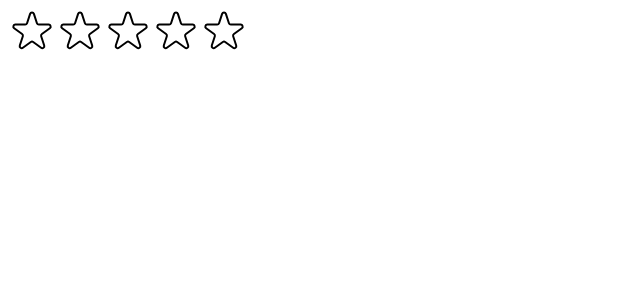
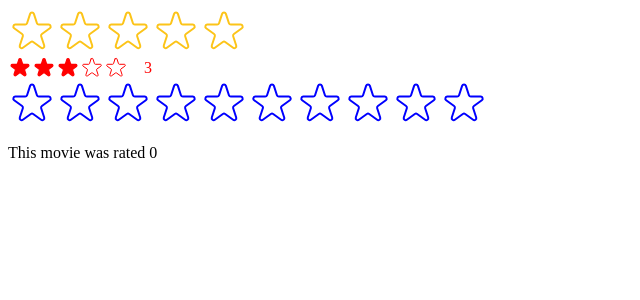
Before and after one commit to naeim-sa/usepopcorn, a React (Create React App) app: page / in a window 1280 px wide. Shown: the top 300 px of the page, without its empty margins (0-640 px from the left). Built offline with nearby package versions, Linux system fonts and the light colour scheme.

Commit message:
Improving Reusability With Props

```diff
--- a/src/StarRating.js
+++ b/src/StarRating.js
@@ -1,4 +1,5 @@
 import { useState } from "react";
+import PropTypes from "prop-types";
 
 const containerStyle = {
   display: "flex",
@@ -10,46 +11,73 @@
   display: "flex",
 };
 
-const textStyle = {
-  lineHeight: "1",
-  margin: "0",
+StarRating.propTypes = {
+  maxRating: PropTypes.number,
+  defaultRating: PropTypes.number,
+  color: PropTypes.string,
+  size: PropTypes.number,
+  messages: PropTypes.array,
+  className: PropTypes.string,
+  onSetRating: PropTypes.func,
 };
 
-export default function StarRating({ maxRating = 5 }) {
-  const [rating, setRating] = useState(0);
+export default function StarRating({
+  maxRating = 5,
+  color = "#fcc419",
+  size = 48,
+  className = "",
+  messages = [],
+  defaultRating = 0,
+  onSetRating,
+}) {
+  const [rating, setRating] = useState(defaultRating);
   const [tempRating, setTempRating] = useState(0);
 
   function handleRating(rating) {
     setRating(rating);
+    onSetRating(rating);
   }
 
+  const textStyle = {
+    lineHeight: "1",
+    margin: "0",
+    color,
+    fontSize: `${size / 1.5}px`,
+  };
+
   return (
-    <div style={containerStyle}>
+    <div style={containerStyle} className={className}>
       <div style={starContainerStyle}>
         {Array.from({ length: maxRating }, (_, i) => (
           <Star
             key={i}
+            full={tempRating ? tempRating >= i + 1 : rating >= i + 1}
             onRate={() => handleRating(i + 1)}
             onHoverIn={() => setTempRating(i + 1)}
             onHoverOut={() => setTempRating(0)}
-            full={tempRating ? tempRating >= i + 1 : rating >= i + 1}
+            color={color}
+            size={size}
           />
         ))}
       </div>
 
-      <p style={textStyle}>{tempRating || rating || ""}</p>
+      <p style={textStyle}>
+        {messages.length === maxRating
+          ? messages[tempRating ? tempRating - 1 : rating - 1]
+          : tempRating || rating || ""}
+      </p>
     </div>
   );
 }
 
-const starStyle = {
-  width: "48px",
-  height: "48px",
-  display: "block",
-  cursor: "pointer",
-};
+function Star({ onRate, full, onHoverIn, onHoverOut, color, size }) {
+  const starStyle = {
+    width: `${size}px`,
+    height: `${size}px`,
+    display: "block",
+    cursor: "pointer",
+  };
 
-function Star({ onRate, full, onHoverIn, onHoverOut }) {
   return (
     <span
       role="button"
@@ -62,8 +90,8 @@
         <svg
           xmlns="http://www.w3.org/2000/svg"
           viewBox="0 0 20 20"
-          fill="#000"
-          stroke="#000"
+          fill={color}
+          stroke={color}
         >
           <path d="M9.049 2.927c.3-.921 1.603-.921 1.902 0l1.07 3.292a1 1 0 00.95.69h3.462c.969 0 1.371 1.24.588 1.81l-2.8 2.034a1 1 0 00-.364 1.118l1.07 3.292c.3.921-.755 1.688-1.54 1.118l-2.8-2.034a1 1 0 00-1.175 0l-2.8 2.034c-.784.57-1.838-.197-1.539-1.118l1.07-3.292a1 1 0 00-.364-1.118L2.98 8.72c-.783-.57-.38-1.81.588-1.81h3.461a1 1 0 00.951-.69l1.07-3.292z" />
         </svg>
@@ -72,7 +100,7 @@
           xmlns="http://www.w3.org/2000/svg"
           fill="none"
           viewBox="0 0 24 24"
-          stroke="#000"
+          stroke={color}
         >
           <path
             strokeLinecap="round"
--- a/src/index.js
+++ b/src/index.js
@@ -1,13 +1,30 @@
-import React from "react";
+import React, { useState } from "react";
 import ReactDOM from "react-dom/client";
 // import "./index.css";
 // import App from './App';
 import StarRating from "./StarRating";
 
+function Test() {
+  const [movieRating, setMovieRating] = useState(0);
+
+  return (
+    <div>
+      <StarRating color="blue" maxRating={10} onSetRating={setMovieRating} />
+      <p>This movie was rated {movieRating} </p>
+    </div>
+  );
+}
+
 const root = ReactDOM.createRoot(document.getElementById("root"));
 root.render(
   <React.StrictMode>
     {/* <App /> */}
-    <StarRating maxRating={5} />
+    <StarRating
+      maxRating={5}
+      messages={["Terrible", "Bad", "Okay", "Good", "Amazing"]}
+    />
+    <StarRating size={24} color="red" className="test" defaultRating={3} />
+
+    <Test />
   </React.StrictMode>
 );
```
